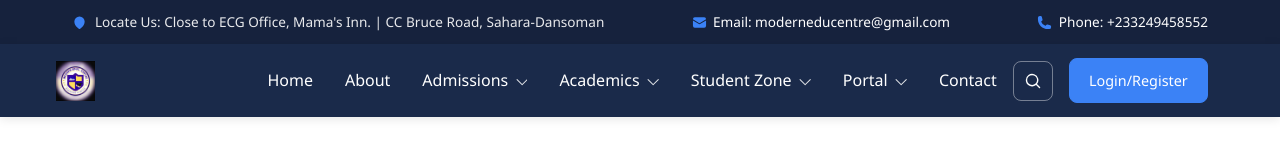
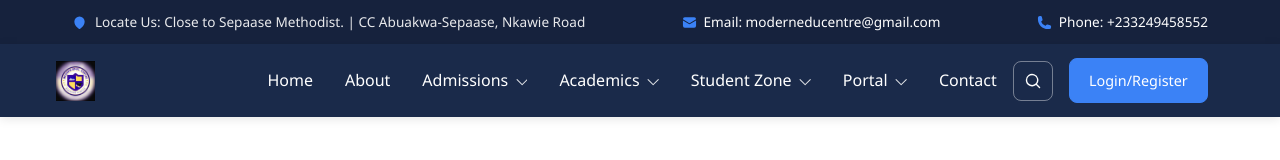
Before and after one commit to qwodwo/modern-educational-centre, a website: page about.html in a window 1280 px wide. Shown: the top 160 px of the page. Drawn offline with Linux system fonts and the light colour scheme.

Commit message:
Update locate-us text to Sepaase Methodist on all header bars

```diff
--- a/about.html
+++ b/about.html
@@ -19,7 +19,7 @@
             <div class="top-bar-inner">
                 <span class="top-locate">
                     <svg class="top-icon" viewBox="0 0 24 24" fill="currentColor" aria-hidden="true"><path d="M11.54 22.351l.07.04.028.016a.76.76 0 0 0 .723 0l.028-.015.071-.041a16.975 16.975 0 0 0 1.144-.742 19.58 19.58 0 0 0 2.683-2.282c1.944-1.99 3.963-4.98 3.963-8.827a8.25 8.25 0 0 0-16.5 0c0 3.846 2.02 6.837 3.963 8.827a19.58 19.58 0 0 0 2.682 2.282 16.975 16.975 0 0 0 1.145.742ZM12 13.5a3 3 0 1 0 0-6 3 3 0 0 0 0 6Z"/></svg>
-                    <span>Locate Us: Close to ECG Office, Mama's Inn. | CC Bruce Road, Sahara-Dansoman</span>
+                    <span>Locate Us: Close to Sepaase Methodist. | CC Abuakwa-Sepaase, Nkawie Road</span>
                 </span>
                 <a href="mailto:moderneducentre@gmail.com"><svg class="top-icon" viewBox="0 0 24 24" fill="currentColor" aria-hidden="true"><path d="M1.5 8.67v8.58a3 3 0 0 0 3 3h15a3 3 0 0 0 3-3V8.67l-8.928 5.493a3 3 0 0 1-3.144 0L1.5 8.67Z M22.5 6.908V6.75a3 3 0 0 0-3-3h-15a3 3 0 0 0-3 3v.158l9.714 5.978a1.5 1.5 0 0 0 1.572 0l9.714-5.978Z"/></svg><span>Email: moderneducentre@gmail.com</span></a>
                 <a href="tel:+233249458552"><svg class="top-icon" viewBox="0 0 24 24" fill="currentColor" aria-hidden="true"><path d="M1.5 4.5a3 3 0 0 1 3-3h1.372c.86 0 1.61.586 1.819 1.42l1.105 4.423a1.875 1.875 0 0 1-.694 1.955l-1.293.97c-.135.101-.164.249-.126.352a11.285 11.285 0 0 0 6.697 6.697c.103.038.25.009.352-.126l.97-1.293a1.875 1.875 0 0 1 1.955-.694l4.423 1.105c.834.209 1.42.959 1.42 1.82V19.5a3 3 0 0 1-3 3h-2.25C8.552 22.5 1.5 15.448 1.5 6.75V4.5Z"/></svg><span>Phone: +233249458552</span></a>
```
Also changed, not shown: academics.html (+1 -1 lines), admission-form.html (+1 -1 lines), admission-policy.html (+1 -1 lines), admission-process.html (+1 -1 lines), admissions.html (+1 -1 lines), auth/login.html (+1 -1 lines), auth/parent-dashboard.html (+1 -1 lines), auth/staff-dashboard.html (+1 -1 lines), auth/student-dashboard.html (+1 -1 lines), boarding-life.html (+1 -1 lines), contact.html (+1 -1 lines), day-school.html (+1 -1 lines), gallery.html (+1 -1 lines), index.html (+1 -1 lines), 1 more files.
